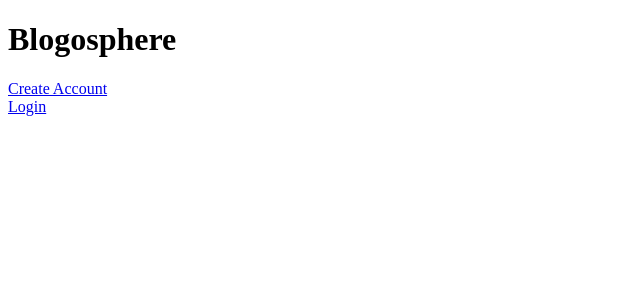
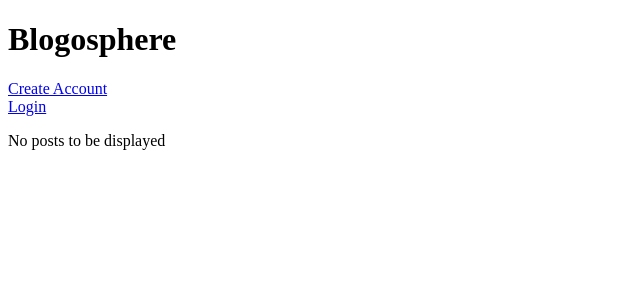
Before and after one commit to JethroF22/blogosphere, a React app: page / in a window 1280 px wide. Shown: the top 300 px of the page, without its empty margins (0-640 px from the left). Built offline with nearby package versions, Linux system fonts and the light colour scheme; no server answers.

Commit message:
Render lists of blog posts

```diff
--- a/src/components/HomePage.jsx
+++ b/src/components/HomePage.jsx
@@ -3,6 +3,7 @@ import { connect } from "react-redux";
 import { Link } from "react-router-dom";
 import { getPosts } from "../actions/blog";
 import { clearUserDetails } from "../actions/auth";
+import ArticleList from "./ArticleList";
 
 class HomePage extends Component {
   componentDidMount() {
@@ -35,6 +36,11 @@ class HomePage extends Component {
             <button onClick={this.clearUserDetails}>Log Out</button>
           </div>
         )}
+        {this.props.posts ? (
+          <ArticleList posts={this.props.posts} />
+        ) : (
+          <p>No posts to be displayed</p>
+        )}
       </div>
     );
   }
```
